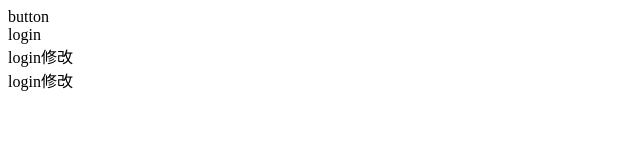
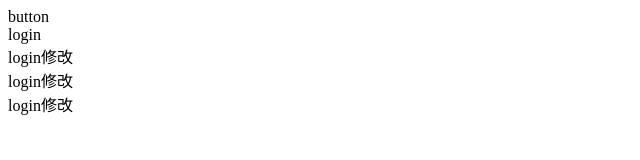
Before and after one commit to jiangjians/pro1, a plain HTML site: page index.html in a window 1280 px wide. Shown: the full height of the page, 0-640 px from the left. Drawn offline with Linux system fonts and the light colour scheme.

Commit message:
修改第一次

```diff
--- a/index.html
+++ b/index.html
@@ -13,5 +13,6 @@
     <div>login</div>
     <div>login修改</div>
     <div>login修改</div>
+    <div>login修改</div>
 </body>
 </html>
```
Also changed, not shown: sa.html (+1 -0 lines).
